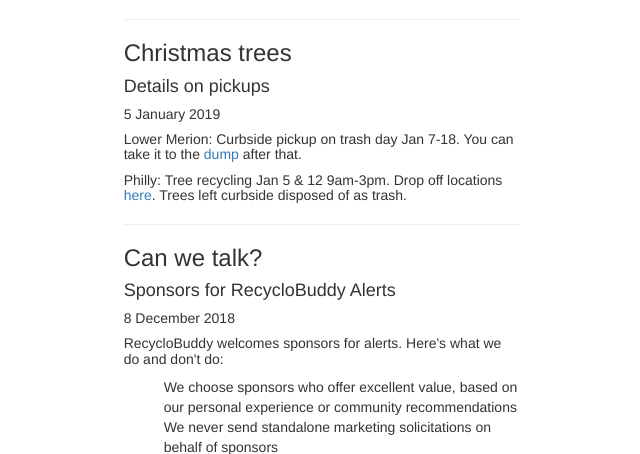
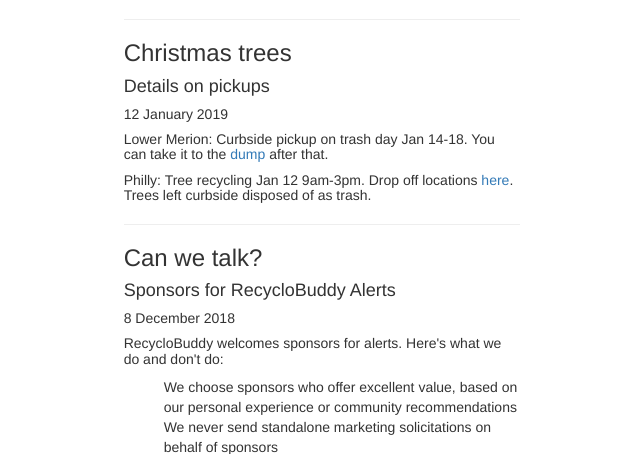
Before and after one commit to hhummel/recyclobuddy, a Django app: template app/templates/app/trash-talk.html in a window 1280 px wide. Shown: the part 298-752 px from the top of the page, without its empty margins (318-958 px from the left). Run offline with Django 3.2, Linux system fonts and the light colour scheme; the template is opened without the code that fills it, so the values that code supplies are empty; some libraries are stand-ins or nearby versions.

Commit message:
Update for trash talk

```diff
--- a/app/templates/app/trash-talk.html
+++ b/app/templates/app/trash-talk.html
@@ -4,9 +4,9 @@
 <hr>
 <h3>Christmas trees</h3>
 <h4>Details on pickups</h4>
-<h5>5 January 2019</h5>
-<h5>Lower Merion: Curbside pickup on trash day Jan 7-18. You can take it to the <a href="https://www.lowermerion.org/services/public-works-department/refuse-and-recycling/christmas-tree-collection">dump</a> after that.</h5>
-<h5>Philly: Tree recycling Jan 5 & 12 9am-3pm. Drop off locations <a href="https://www.philadelphiastreets.com/holiday/christmas-tree-recycling-program">here</a>. Trees left curbside disposed of as trash.</h5>
+<h5>12 January 2019</h5>
+<h5>Lower Merion: Curbside pickup on trash day Jan 14-18. You can take it to the <a href="https://www.lowermerion.org/services/public-works-department/refuse-and-recycling/christmas-tree-collection">dump</a> after that.</h5>
+<h5>Philly: Tree recycling Jan 12 9am-3pm. Drop off locations <a href="https://www.philadelphiastreets.com/holiday/christmas-tree-recycling-program">here</a>. Trees left curbside disposed of as trash.</h5>
 
 <hr>
 <h3>Can we talk?</h3>
```
